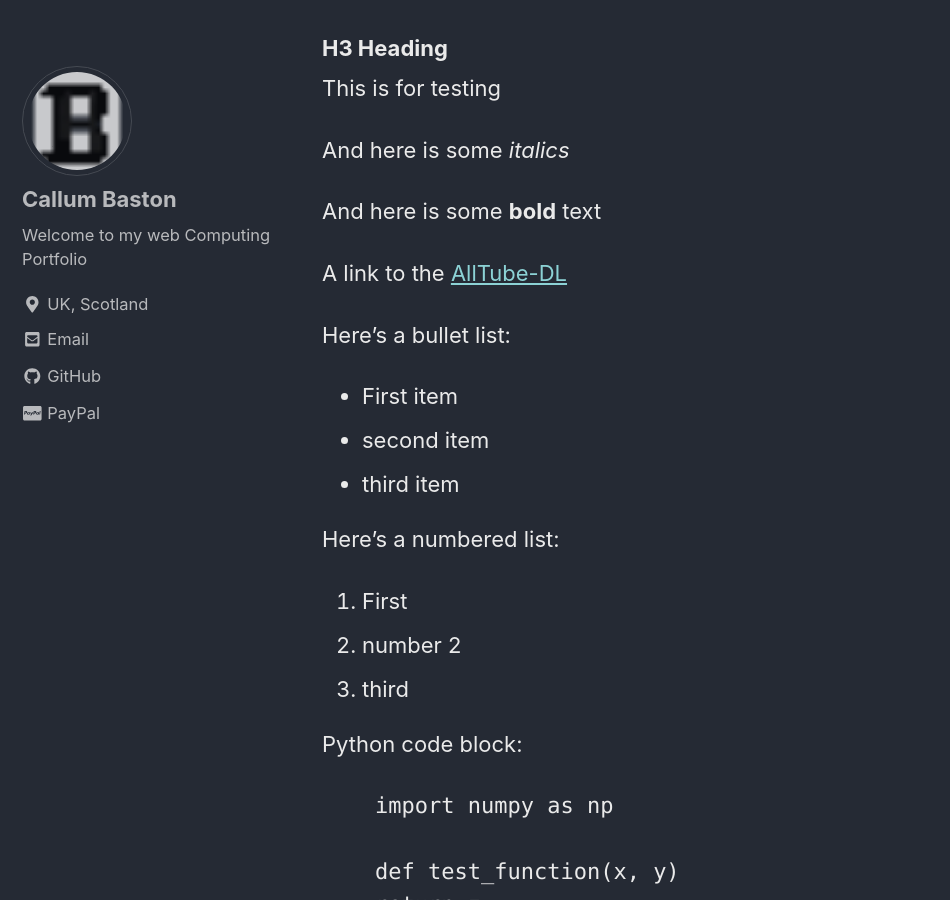
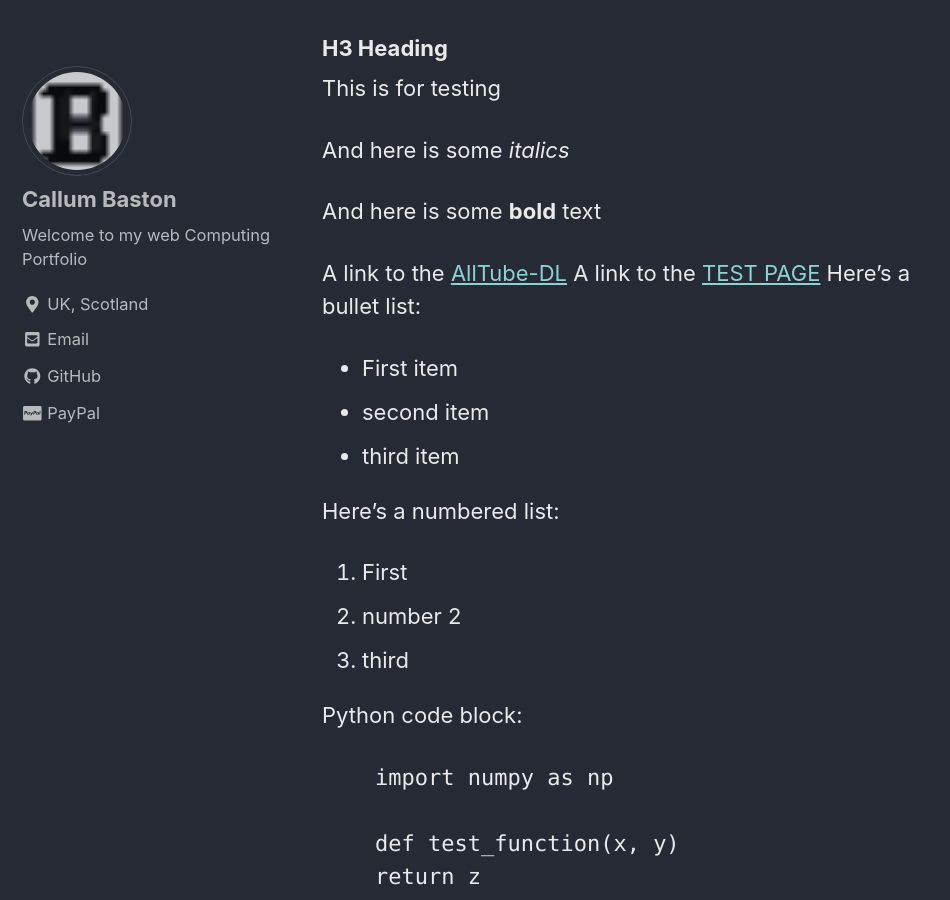
Before and after one commit to CallumBaston/CallumBaston.github.io, a Jekyll site: the page built from _posts/2018-11-02-websitetest.md, in a window 1280 px wide and 900 px high, scrolled down 1096 px. Shown: the whole window, without its empty margins (0-950 px from the left). Built offline with Jekyll 4.4.1, drawn with Linux system fonts in a browser that asks for light colours; cached includes are drawn as plain includes; nearby versions of some CDN libraries; formulas are drawn with MathJax 3.

Commit message:
Update 2018-11-02-websitetest.md

```diff
--- a/_posts/2018-11-02-websitetest.md
+++ b/_posts/2018-11-02-websitetest.md
@@ -21,7 +21,7 @@ And here is some *italics*
 And here is some **bold** text
 
 A link to the [AllTube-DL](https://baston-alltube-dl.herokuapp.com/)
-
+A link to the [TEST PAGE](https://www.baston.uk/test/ads.html)
 Here's a bullet list:
 * First item
 + second item
```
